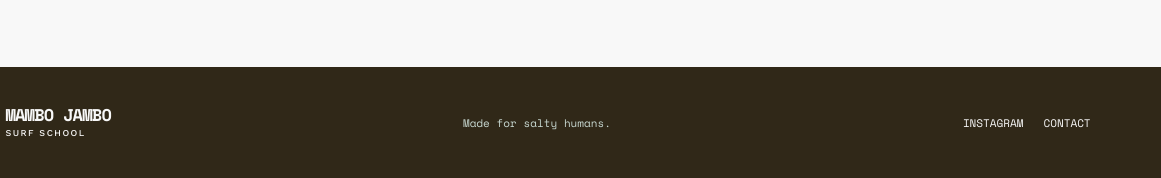
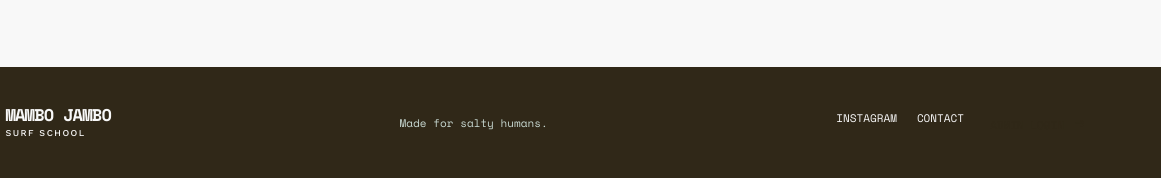
Before and after one commit to surfersofindia/mambo-jambo-photos, a website: page index.html in a window 1280 px wide. Shown: the part 2603-2781 px from the top of the page, 119-1280 px from the left. Drawn offline with nearby package versions, Linux system fonts and the light colour scheme.

Commit message:
fix: add admin login button back to footer

```diff
--- a/index.html
+++ b/index.html
@@ -83,7 +83,7 @@
       </section>
     </main>
 
-    <footer><a class="brand" href="#home"><img src="assets/mambo-jambo-logo.png" alt="" /><span>Mambo Jambo<small>Surf School</small></span></a><p>Made for salty humans.</p><div><a href="#">Instagram</a><a href="#">Contact</a></div></footer>
+    <footer><a class="brand" href="#home"><img src="assets/mambo-jambo-logo.png" alt="" /><span>Mambo Jambo<small>Surf School</small></span></a><p>Made for salty humans.</p><div><a href="#">Instagram</a><a href="#">Contact</a><button id="openAdmin" class="admin-link">Admin login <span>→</span></button></div></footer>
 
     <section class="results hidden" id="results">
       <div class="results-nav"><button id="backHome">← Back to home</button><a class="brand" href="#home"><img src="assets/mambo-jambo-logo.png" alt="" /><span>Mambo Jambo<small>Surf School</small></span></a><div class="results-actions"><button class="unlock-photos ripple" id="unlockPhotos">Unlock full set <span>→</span></button><button class="download-all ripple hidden" id="downloadAll">Download all <span>↓</span></button></div></div>
```
